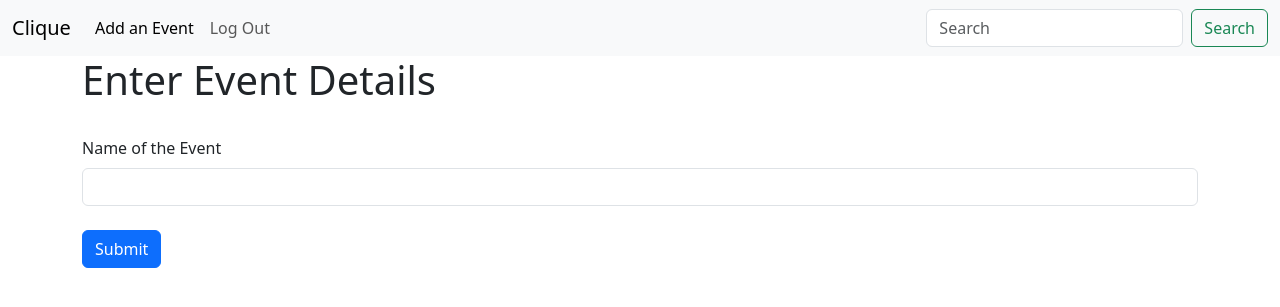
After one commit to vanshajvohra/flask-playground, a Flask app: page /event in a window 1280 px wide. The commit adds this page. Shown: the top 307 px of the page. Run offline with Flask 3, Linux system fonts and the light colour scheme.

Commit message:
basic form

```diff
--- a/main.py
+++ b/main.py
@@ -1,7 +1,12 @@
 from flask import Flask, render_template
+from flask_wtf import FlaskForm
+from wtforms import StringField, SubmitField
+from wtforms.validators import DataRequired
+
 
 # Basic Flask Instance
 app = Flask(__name__)
+app.config['SECRET_KEY'] = 'key'
 
 # Route Decorator - used to redirect to a webpage
 @app.route('/')
@@ -14,6 +19,24 @@ def index():
 def user(name):
     return render_template('user.html', user_name=name)
 
+class eventForm(FlaskForm):
+    eventName = StringField("Name of the Event  ", validators=[DataRequired()])
+    submit = SubmitField("Submit")
+
+
+@app.route('/event', methods=['GET', 'POST'])
+def event():
+    eventName = None
+    form = eventForm()
+    if form.validate_on_submit():
+        eventName = form.eventName.data
+        form.eventName.data = ''
+    return render_template('event.html',
+                           eventName = eventName,
+                           form = form)
+
+# Form Class
+
 # Custom Error Page - 404
 @app.errorhandler(404)
 def page_not_found(e):
--- /dev/null
+++ b/templates/event.html
@@ -0,0 +1,11 @@
+{% extends 'base.html' %}
+
+{% block content %}
+    <h1>Enter Event Details</h1><br>
+    <form method="post">
+        {{ form.eventName.label(class="form-label") }}
+        {{ form.eventName(class="form-control") }}
+        <br>
+        {{ form.submit(class="btn btn-primary") }}
+    </form>
+{% endblock %}
--- a/templates/navbar.html
+++ b/templates/navbar.html
@@ -7,10 +7,10 @@
       <div class="collapse navbar-collapse" id="navbarSupportedContent">
         <ul class="navbar-nav me-auto mb-2 mb-lg-0">
           <li class="nav-item">
-            <a class="nav-link active" aria-current="page" href="{{url_for('user', name = 'Vanshaj')}}">My Profile</a>
+            <a class="nav-link active" aria-current="page" href="{{url_for('event') }}">Add an Event</a>
           </li>
           <li class="nav-item">
-            <a class="nav-link" href="#">Log In</a>
+            <a class="nav-link" href="#">Log Out</a>
           </li>
         </ul>
         <form class="d-flex" role="search">
```
